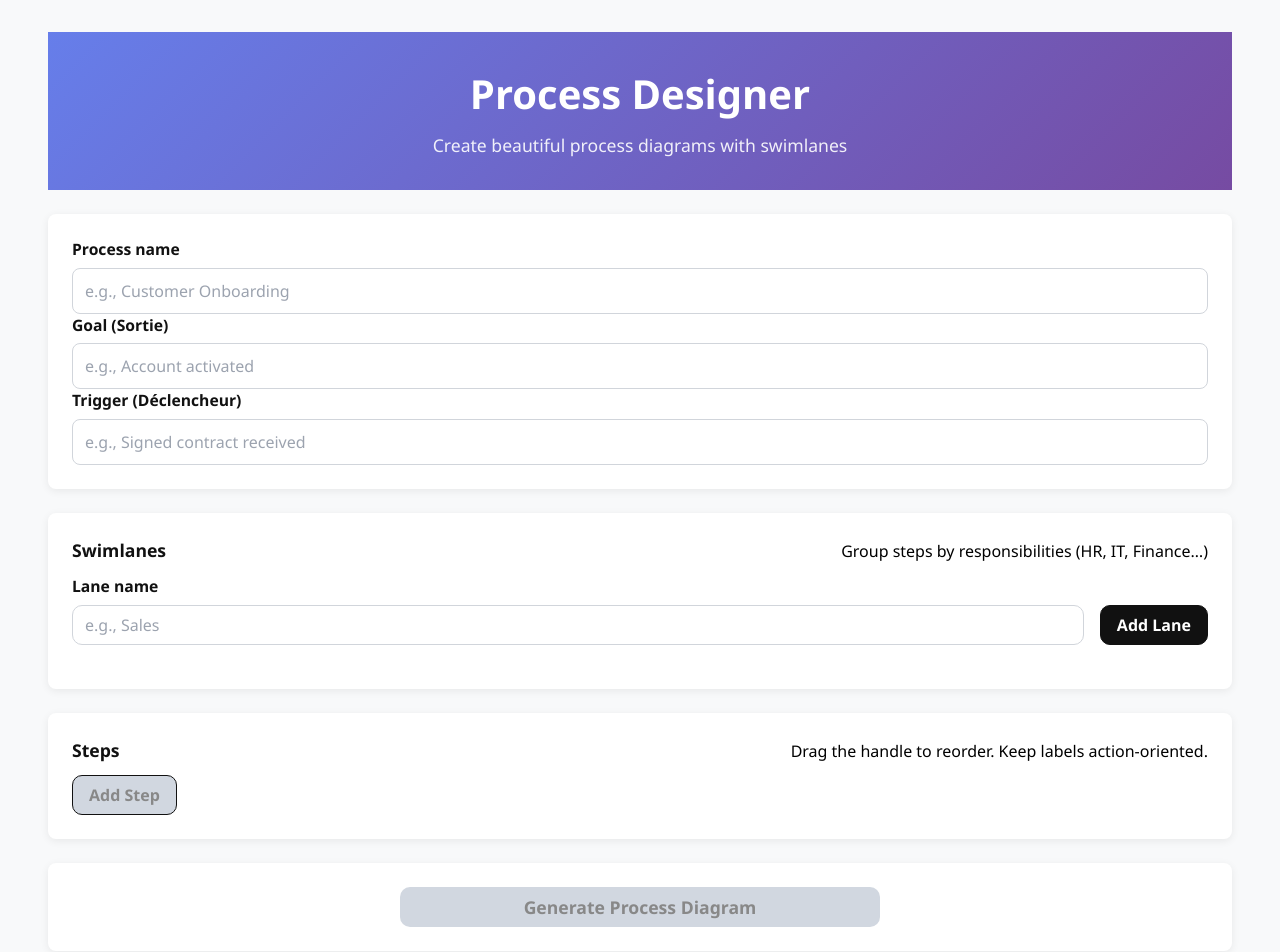
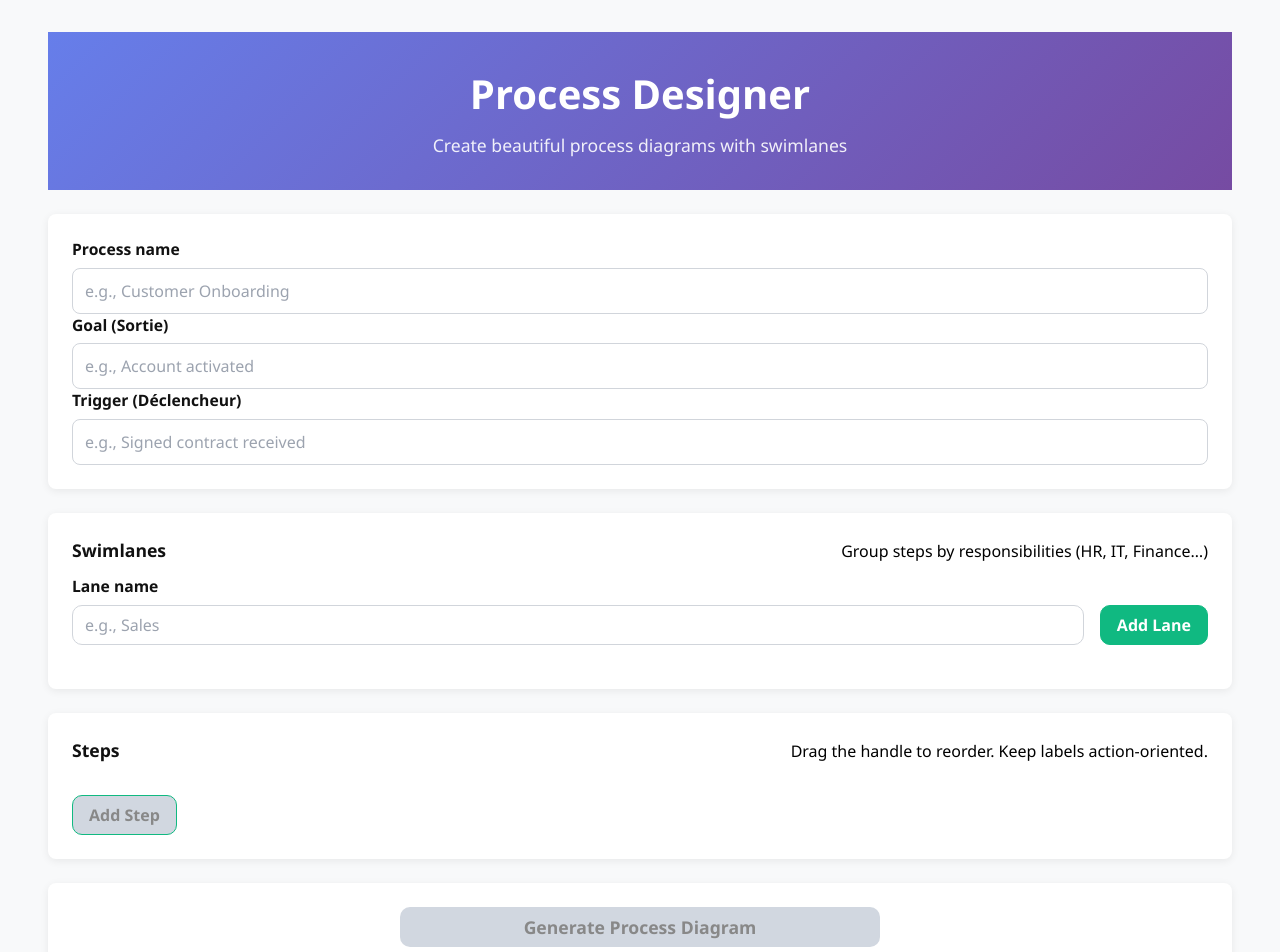
Before and after one commit to Zaymyr/Process_app, a React (Vite) app: page / in a window 1280 px wide. Shown: the top 952 px of the page. Built offline with nearby package versions, Linux system fonts and the light colour scheme.

Commit message:
Fix step spacing and change button colors to green

```diff
--- a/src/App.css
+++ b/src/App.css
@@ -131,6 +131,11 @@ body {
 .lanes li:last-child { border-bottom: none; }
 .pill { background: #f3f4f6; color: #374151; padding: 6px 12px; border-radius: 20px; font-size: 0.9em; font-weight: 500; }
 
+/* ---- Add step button spacing ---- */
+.card .btn.primary:last-child {
+  margin-top: 20px;
+}
+
 /* ---- Section headers clearer ---- */
 .sec-hdr { display: flex; align-items: baseline; justify-content: space-between; gap: 1rem; margin-bottom: 12px; }
 .sec-hdr h3 { margin: 0; font-size: 1.1rem; font-weight: 700; color: #111; }
@@ -138,9 +143,25 @@ body {
 /* ---- Buttons: stronger contrast & affordance ---- */
 .btn { height: 40px; padding: 0 16px; border-radius: 10px; display: inline-flex; align-items: center; justify-content: center; font-weight: 600; }
 .btn:not(:disabled) { cursor: pointer; }
-.btn.primary { background: #111; color: #fff; border: 1px solid #111; }
-.btn.primary:hover { filter: brightness(0.95); }
-.btn.primary:disabled { background: #d1d7e0; color: #888; cursor: not-allowed; }
+.btn.primary {
+  background: #10b981;
+  color: #fff;
+  border: 1px solid #10b981;
+  transition: all 0.2s ease;
+}
+.btn.primary:hover:not(:disabled) {
+  background: #059669;
+  border-color: #059669;
+  transform: translateY(-1px);
+  box-shadow: 0 4px 12px rgba(16, 185, 129, 0.3);
+}
+.btn.primary:disabled {
+  background: #d1d7e0;
+  color: #888;
+  cursor: not-allowed;
+  transform: none;
+  box-shadow: none;
+}
 .btn.ghost { background: #f5f6fa; color: #111; border: 1px solid #e5e7eb; }
 .btn.ghost.danger { background: #fef2f2; color: #dc2626; border: 1px solid #fecaca; }
 .btn.ghost.danger:hover { background: #fee2e2; border-color: #fca5a5; }
```
